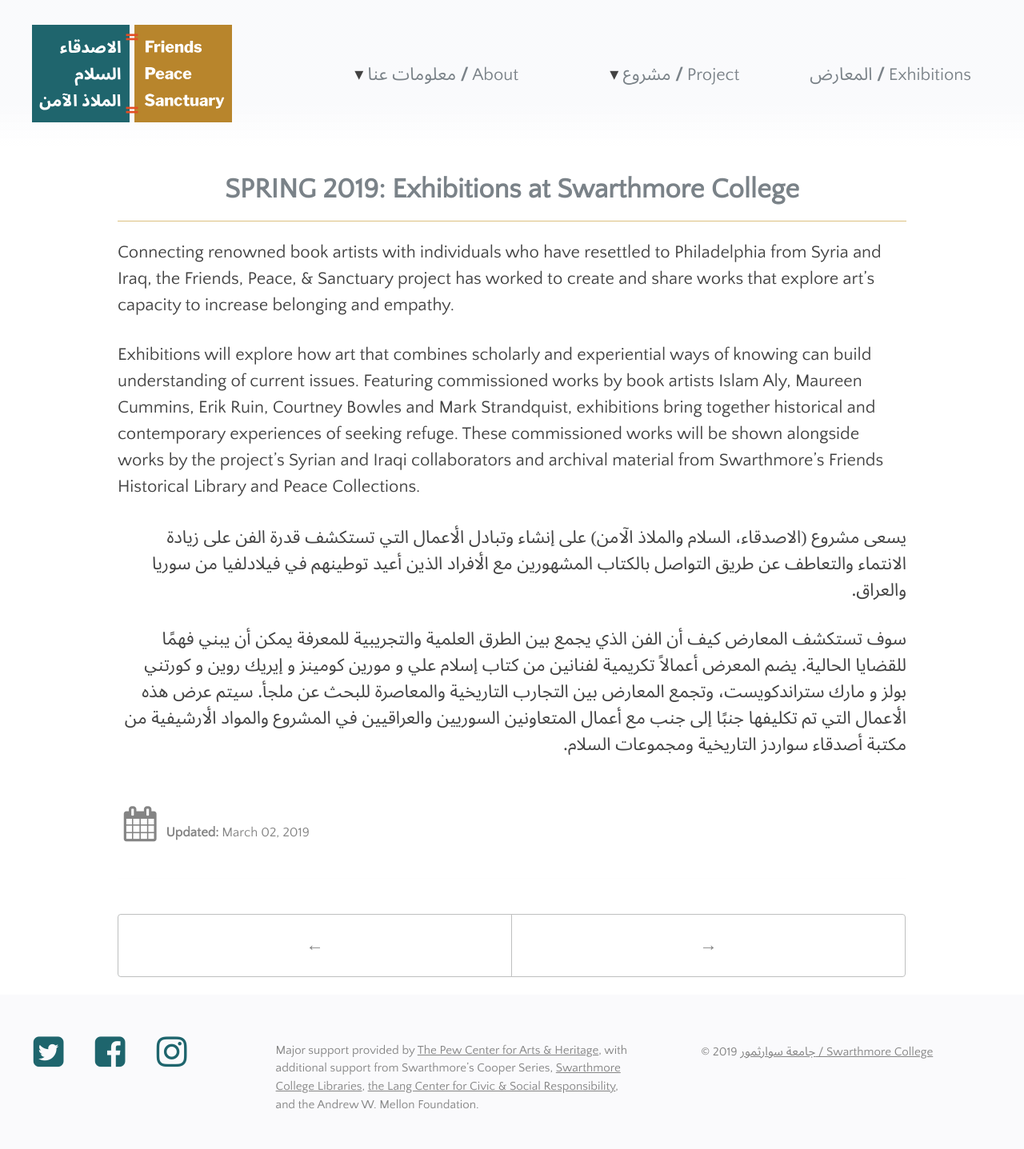
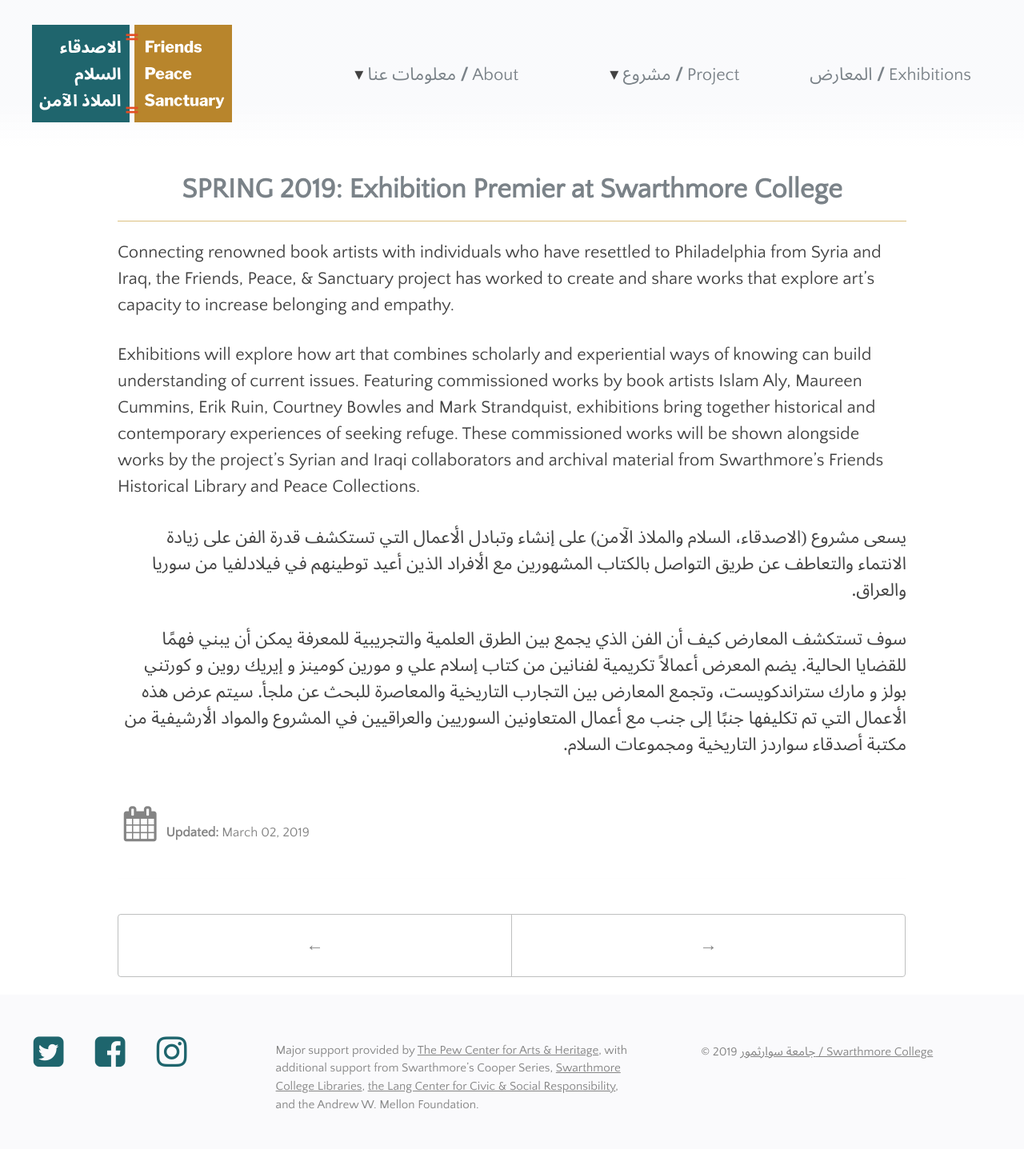
Before and after one commit to swat-ds/fps.swarthmore.edu, a Jekyll site: the page built from _posts/2019-02-21-swarthmore.md, in a window 1280 px wide. Shown: the whole page at 80% size. Built offline with Jekyll 4.4.1, drawn with Linux system fonts in a browser that asks for light colours.

Commit message:
Update 2019-02-21-swarthmore.md

```diff
--- a/_posts/2019-02-21-swarthmore.md
+++ b/_posts/2019-02-21-swarthmore.md
@@ -2,7 +2,7 @@
 lang: en
 date: '2019-03-01 21:28 -0500'
 published: true
-title: 'SPRING 2019: Exhibitions at Swarthmore College'
+title: 'SPRING 2019: Exhibition Premier at Swarthmore College'
 ---
 
 Connecting renowned book artists with individuals who have resettled to Philadelphia from Syria and Iraq, the Friends, Peace, & Sanctuary project has worked to create and share works that explore art’s capacity to increase belonging and empathy.
```
